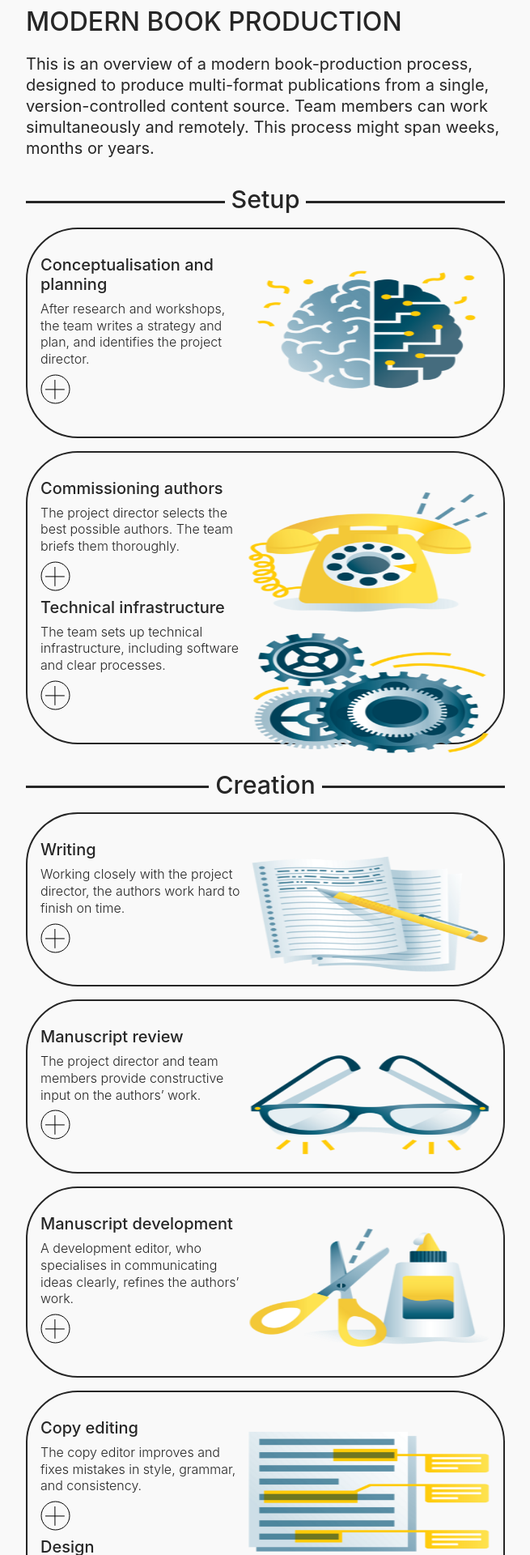
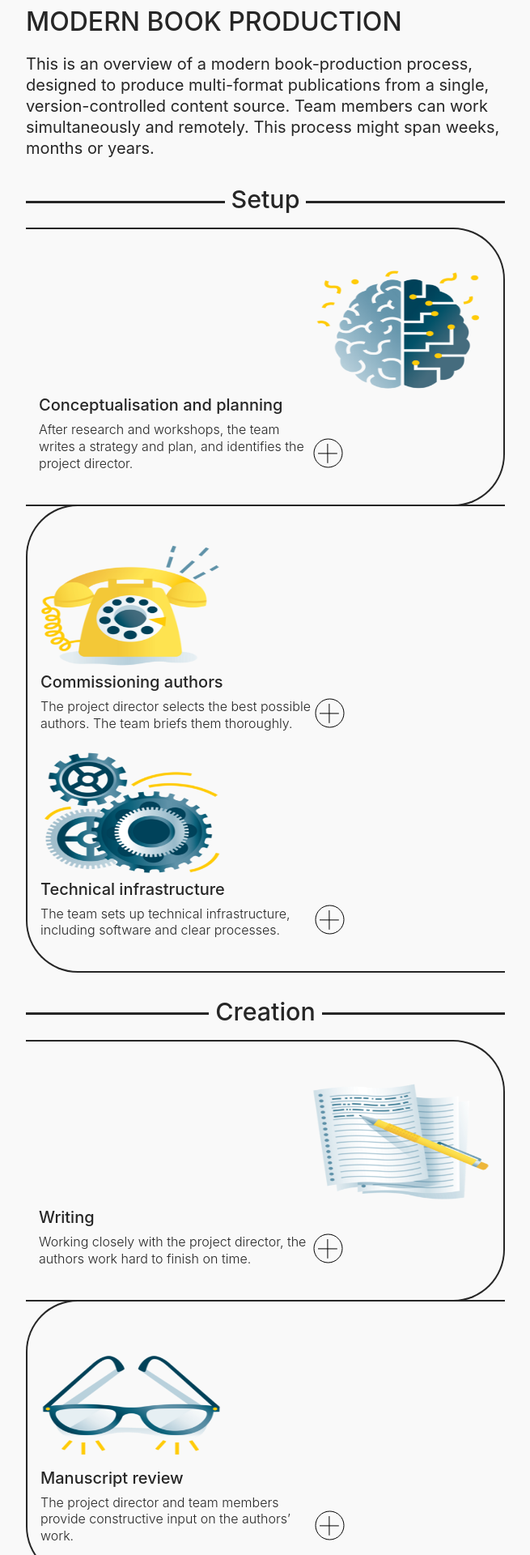
Before and after one commit to kshawkin/modern-book-production, a Jekyll site: the page built from index.md, in a window 1280 px wide. Shown: the top 1920 px of the page at 81% size, without its empty margins (312-967 px from the left). Built offline with Jekyll 4.4.1, drawn with Linux system fonts in a browser that asks for light colours; some web fonts are replaced.

Commit message:
Styles WIP

```diff
--- a/_sass/_reset.scss
+++ b/_sass/_reset.scss
@@ -17,4 +17,9 @@
     margin: revert;
     padding: revert;
     text-align: revert;
+
+    box-sizing: border-box;
+    *, *:before, *:after {
+        box-sizing: inherit;
+    }
 }
--- a/_sass/_stage.scss
+++ b/_sass/_stage.scss
@@ -1,6 +1,74 @@
+@mixin stage-borders($side: "right", $position: "first") {
+    border-#{$side}: $rule-thickness solid $color-text;
+    border-radius: $curve $curve $curve $curve;
+
+    @if $side == "right" {
+        border-radius: 0 $curve $curve 0;
+    } @else {
+        border-radius: $curve 0 0 $curve;
+    }
+
+    // Make top and bottom borders touch
+    border-bottom: $rule-thickness solid $color-text;
+    border-top: $rule-thickness solid $color-text;
+    margin-bottom: -($rule-thickness);
+
+    // Top and bottom 'borders' with pseudoelements
+    // so that we can control their width
+    &::before,
+    &::after {
+    }
+}
+
+@mixin stage-image-alignment($side: "right") {
+
+    @if $side == "left" {
+        .task-image {
+            float: left;
+            margin-right: 1rem;
+            margin-left: 0;
+        }
+    }
+}
+
 .stage {
-    border: $rule-thickness solid $color-text;
-    border-radius: $curve;
-    margin: 1rem 0;
     padding: 2rem 1rem;
 }
+
+// Create alternating sides
+// This seems clumsy, and only goes to a certain depth.
+// Hopefully we'll find a more elegant way.
+h2 + .stage {
+    @include stage-borders();
+    @include stage-image-alignment();
+
+    & + .stage {
+        @include stage-borders(left);
+        @include stage-image-alignment(left);
+
+        & + .stage {
+            @include stage-borders();
+            @include stage-image-alignment();
+
+            & + .stage {
+                @include stage-borders(left);
+                @include stage-image-alignment(left);
+
+                & + .stage {
+                    @include stage-borders();
+                    @include stage-image-alignment();
+
+                    & + .stage {
+                        @include stage-borders(left);
+                        @include stage-image-alignment(left);
+
+                        & + .stage {
+                            @include stage-borders();
+                            @include stage-image-alignment();
+                        }
+                    }
+                }
+            }
+        }
+    }
+}
--- a/_sass/_task.scss
+++ b/_sass/_task.scss
@@ -1,11 +1,24 @@
+// Also see _stage.scss for image alignment
+
 .task {
 
     .task-image {
+        display: inline-block;
         float: right;
+        margin-left: 1rem;
+        margin-right: 0;
         margin-top: 1rem;
+        width: 40%;
+
+        img {
+            // max-height: $line-height * 6 * 1em;
+            width: 100%;
+        }
     }
 
     .task-text {
+        display: inline-block;
+        width: 60%;
 
         .summary {
             margin: 0.5rem 0;
```
